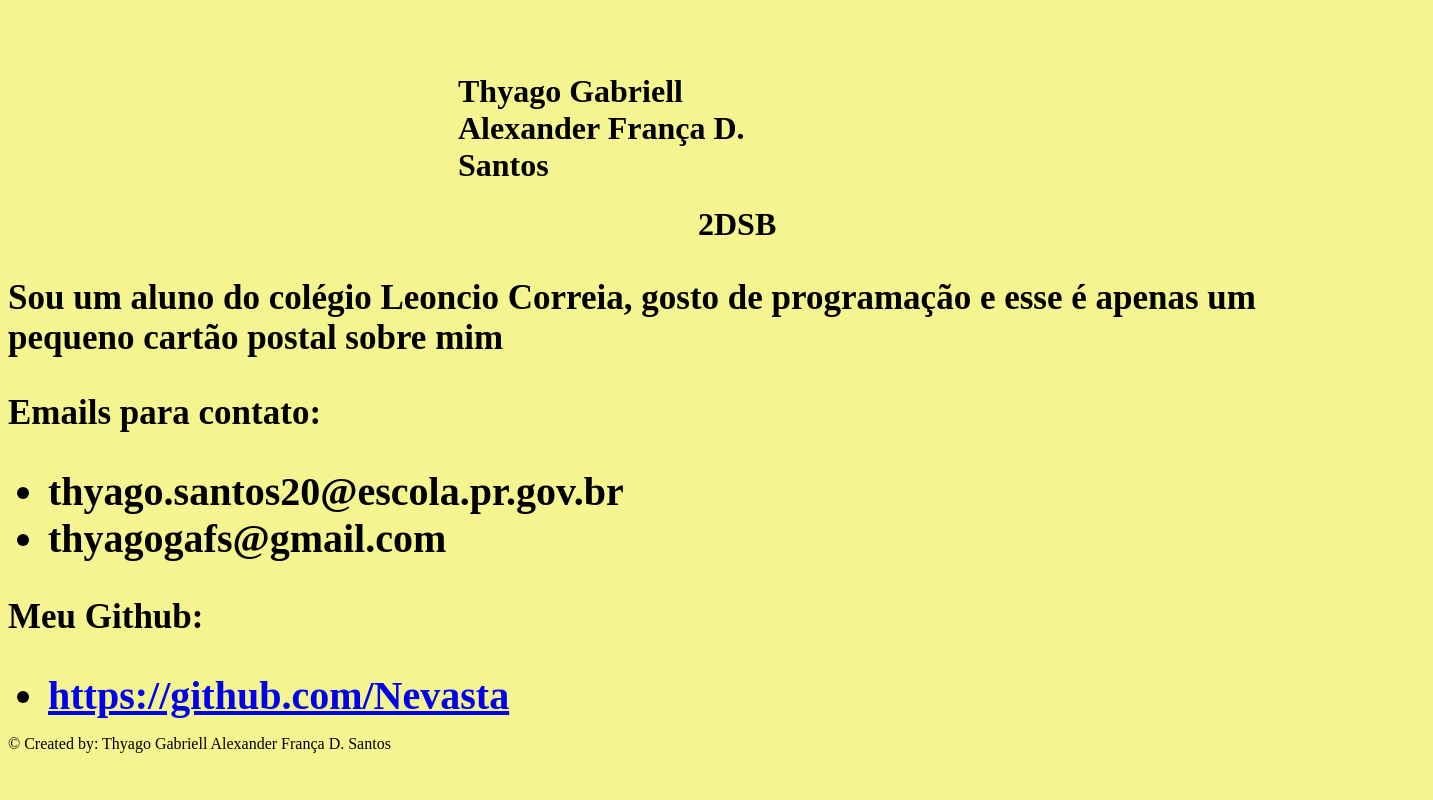
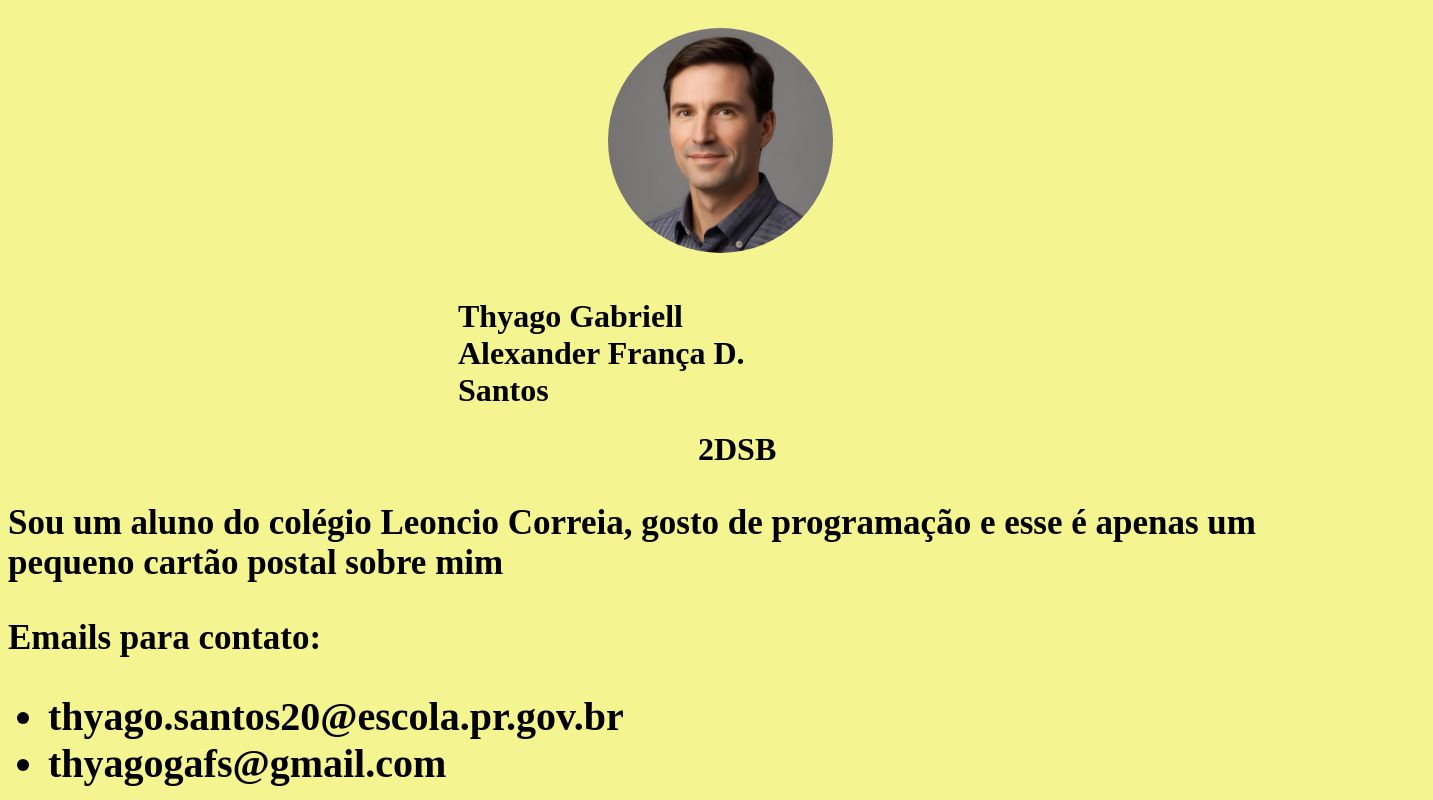
Before and after one commit to Nevasta/Prova, a plain HTML site: page index.html in a window 1280 px wide. Shown: the top 800 px of the page, 1433 px wide, since content can reach past the window. Drawn offline with Linux system fonts and the light colour scheme.

Commit message:
Update index.html

```diff
--- a/index.html
+++ b/index.html
@@ -7,7 +7,7 @@
     <link rel="stylesheet" href="index.css">
 </head>
 <body>
-    <img src="Fts/homem adulto foto de perfil.jpg" alt="">
+    <img src="homem adulto foto de perfil.jpg" alt="">
     <h1 class="nome">Thyago Gabriell Alexander França D. Santos</h1>
     <h1>2DSB</h1>
     <p>Sou um aluno do colégio Leoncio Correia, gosto de programação e esse é apenas um pequeno cartão postal sobre mim</p>
```
